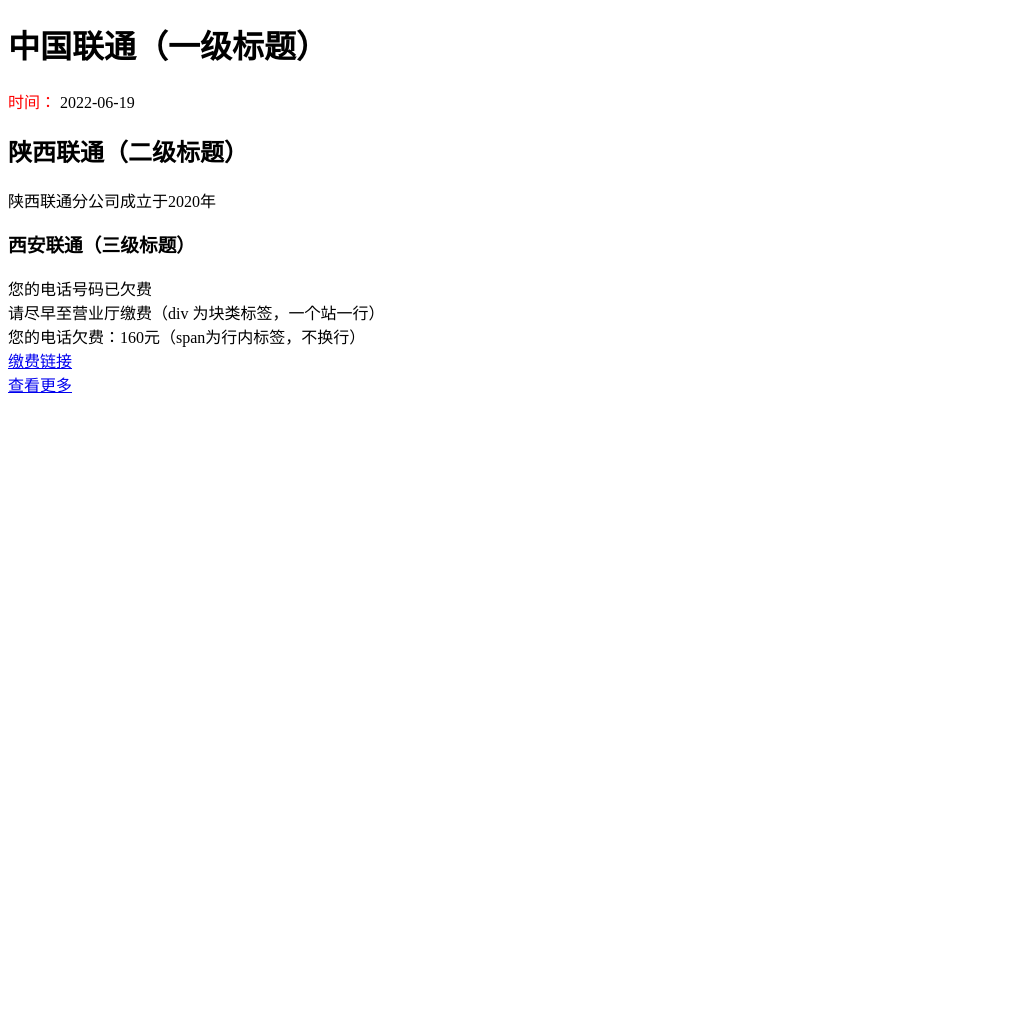
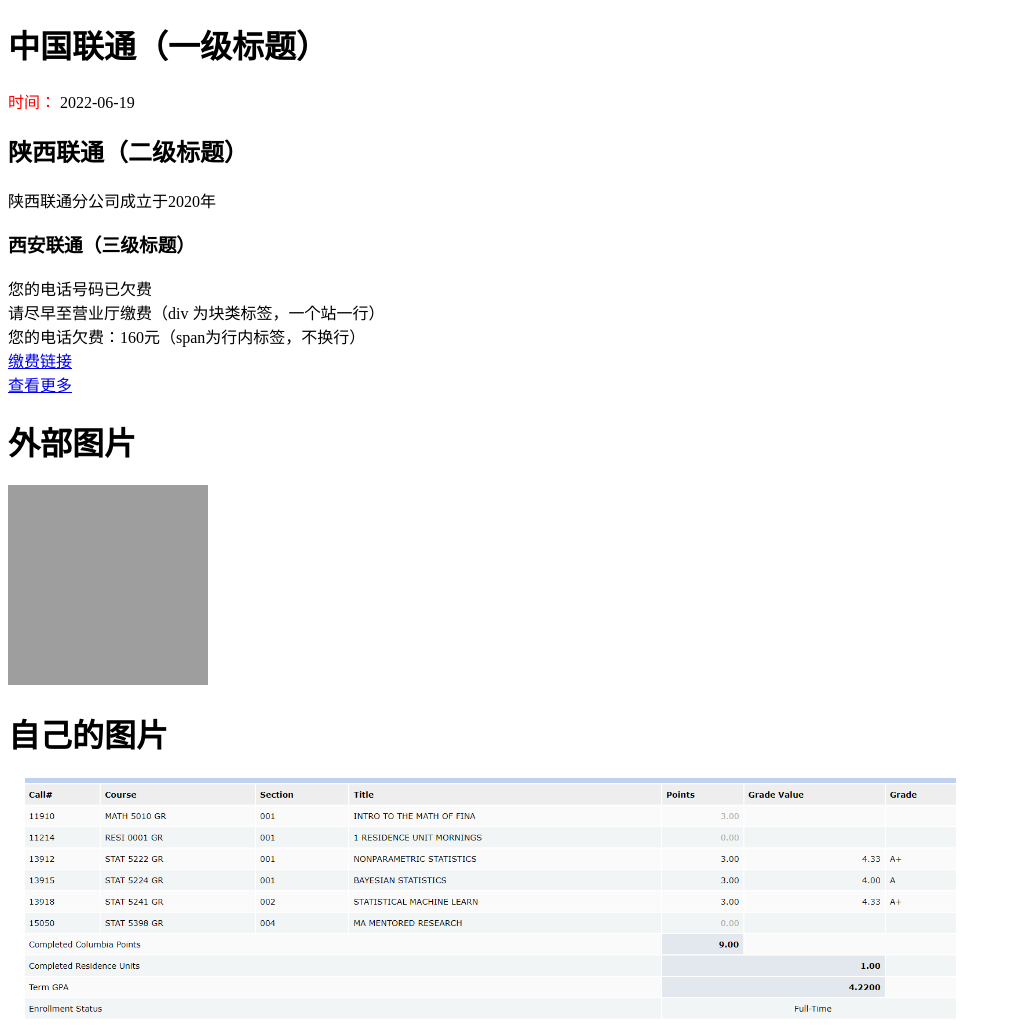
Before and after one commit to aJay0422/front-end-study-notebook, a Flask app: page /show/info in a window 1280 px wide. Shown: the whole page, without its empty margins (0-1011 px from the left). Before the commit the page ends 393 px from the top, so only its background shows below. Run offline with Flask 2, Linux system fonts and the light colour scheme; grey boxes are pictures that could not be loaded.

Commit message:
update day01 (unfinished)

```diff
--- a/day1/templates/index.html
+++ b/day1/templates/index.html
@@ -20,5 +20,12 @@
         <a href="http://www.woi029.com/">缴费链接</a>
     </div>
     <a href="/get/news">查看更多</a>
+
+    <h1>外部图片</h1>
+    <div>
+        <img style="height: 200px;width: 200px" src="https://food.fnr.sndimg.com/content/dam/images/food/fullset/2020/08/20/0/FNM_100120-Ultimate-Beef-Stew_s4x3.jpg.rend.hgtvcom.826.620.suffix/1597931275143.jpeg"
+    </div>
+    <h1>自己的图片</h1>
+    <img style="width: 75%" src="/static/2022spring.png"
 </body>
 </html>
```
Also changed, not shown: day1/static/2022spring.png (added).
